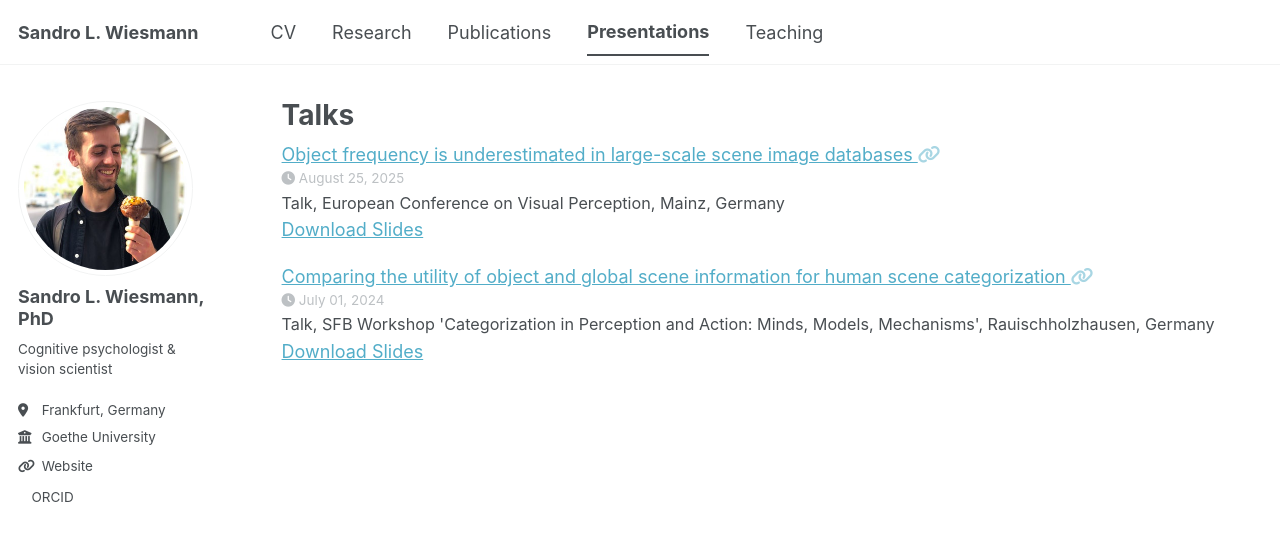
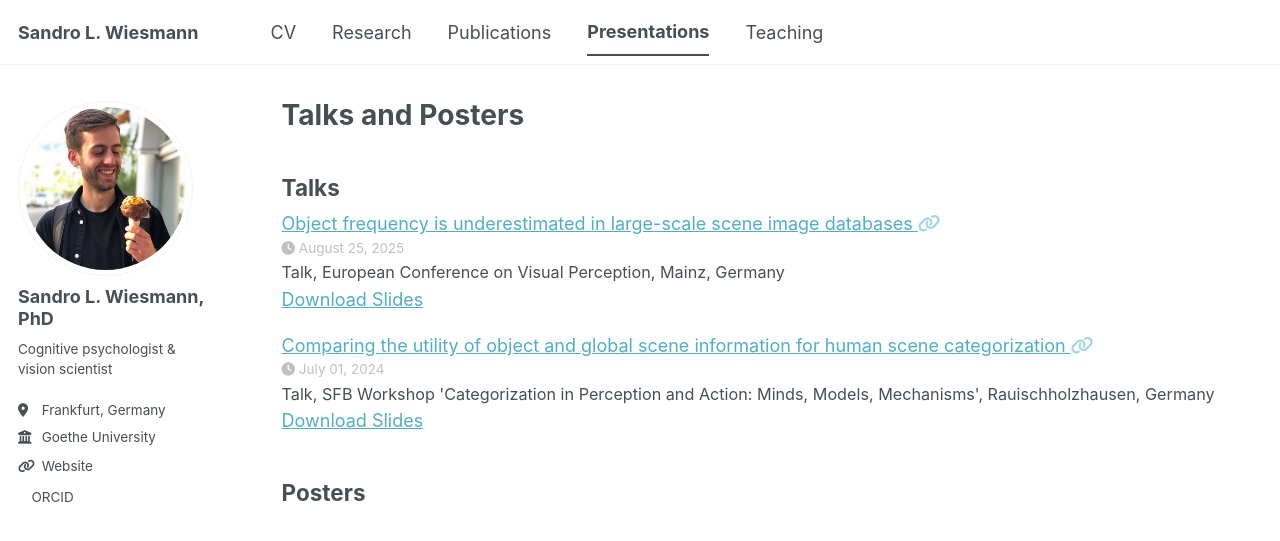
Before and after one commit to sandrowiesmann/sandrowiesmann.github.io, a Jekyll site: the page built from _pages/talks.html, in a window 1280 px wide. Shown: the top 541 px of the page. Built offline with Jekyll 4.4.1, drawn with Linux system fonts in a browser that asks for light colours; a script bundle is joined from its source files by our own code; a style sheet for code colours, icons or effects is not loaded.

Commit message:
Modify talks page to include posters section
Updated the title and added sections for talks and posters.

```diff
--- a/_pages/talks.html
+++ b/_pages/talks.html
@@ -1,16 +1,28 @@
 ---
 layout: archive
-title: "Talks"
+title: "Talks and Posters"
 permalink: /talks/
 author_profile: true
 ---
 
 {% if site.talkmap_link == true %}
-
-<p style="text-decoration:underline;"><a href="/talkmap.html">See a map of all the places I've given a talk!</a></p>
-
+<p style="text-decoration:underline;">
+  <a href="/talkmap.html">See a map of all the places I've given a talk!</a>
+</p>
 {% endif %}
 
+<h2>Talks</h2>
+
 {% for post in site.talks reversed %}
-  {% include archive-single-talk.html %}
+  {% if post.type == "Talk" %}
+    {% include archive-single-talk.html %}
+  {% endif %}
 {% endfor %}
+
+<h2>Posters</h2>
+
+{% for post in site.talks reversed %}
+  {% if post.type == "Poster" %}
+    {% include archive-single-talk.html %}
+  {% endif %}
+{% endfor %}
```
